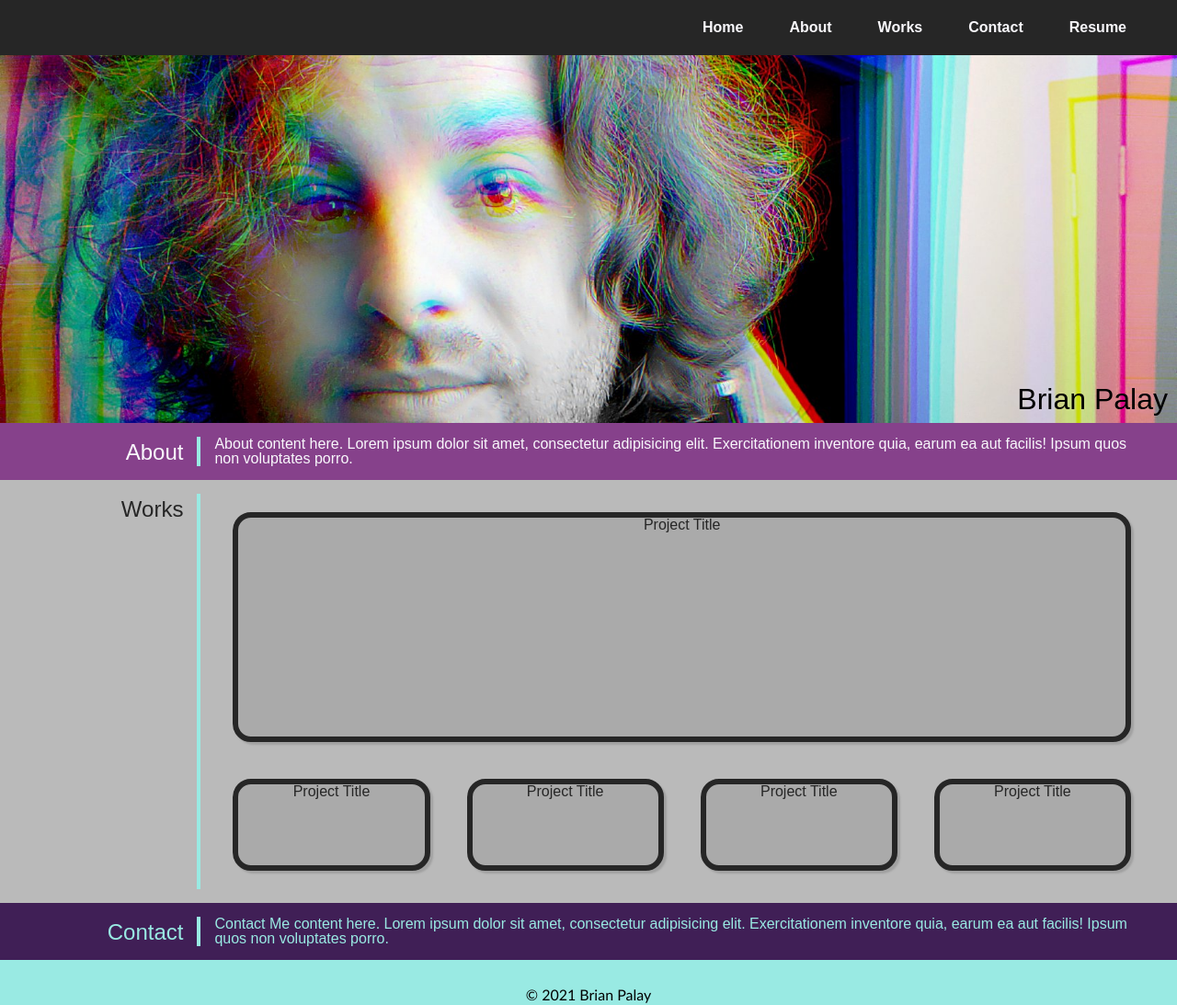
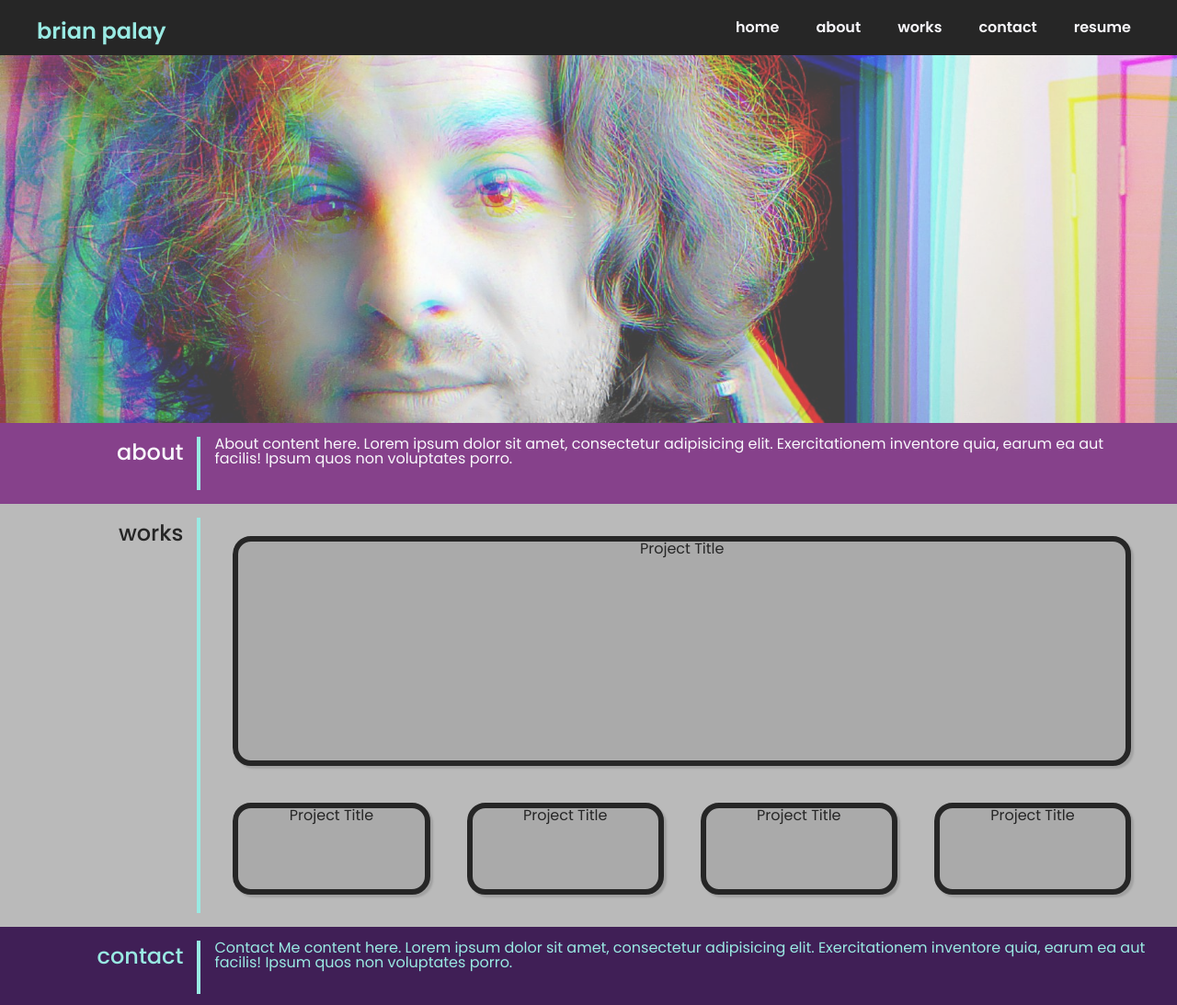
Before and after one commit to bpplaysguitar/development-portfolio, a plain HTML site: page index.html in a window 1280 px wide. Shown: the top 1093 px of the page at 92% size. Drawn offline with Linux system fonts and the light colour scheme.

Commit message:
more CSS inc psuedo element in header

```diff
--- a/assets/css/style.css
+++ b/assets/css/style.css
@@ -1,3 +1,5 @@
+@import url('https://fonts.googleapis.com/css2?family=Poppins:wght@400;500;600;700&display=swap');
+
 * {
   box-sizing: border-box;
 }
@@ -13,7 +15,7 @@
 }
 
 body {
-  font-family: Arial;
+  font-family: Poppins;
   display: flex;
   flex-direction: column;
   min-height: 100vh;
@@ -25,6 +27,10 @@ h1 {
 
 h2 {
   font-size: 1.5rem;
+  padding-bottom: 5px;
+  margin-bottom: 1em;
+  font-weight: 500;
+  text-transform: lowercase;
 }
 
 header {
@@ -35,16 +41,28 @@ header {
   align-items: center;
 }
 
+nav::before {
+  position: absolute;
+  left: 40px;
+  content: "Brian Palay";
+  font-size: 1.5em;
+  color: var(--adidas--green);
+  border-radius: 20px;
+  font-weight: 600;
+  text-transform: lowercase;
+  }
+
 nav ul {
   list-style: none;
   display: flex;
   position: relative;
   right: 30px;
+  text-transform: lowercase;
 }
 
 nav a {
   color: var(--adidas--white);
-  padding: 10px 25px;
+  padding: 5px 20px;
   text-decoration: none;
   text-align: center;
   font-weight: 600;
@@ -62,17 +80,11 @@ nav a:hover {
   height: 400px;
   width: 100%;
   background-image: url("../images/glitchbp.jpg");
+  opacity: .75;
   background-size: cover;
-  /* background-position: center; */
   background-repeat:no-repeat;
   background-position-y:25%;
 }
-
-#hero h1 {
-  position: absolute;
-  bottom: 10px;
-  right: 10px;
-  }
 
 .flex-container {
   display: flex;
@@ -150,7 +162,7 @@ width: 100%;
 
 
 footer {
-  height: 100px;
+  height: 80px;
   background-color: var(--adidas--green);
   padding: 30px;
   clear: both;
@@ -179,7 +191,7 @@ footer {
   }
 
   .aside h2 {
-    border-bottom: 2px solid var(--adidas--green);
+    border-bottom: 4px solid var(--adidas--green);
   }
 }
 
--- a/index.html
+++ b/index.html
@@ -20,7 +20,7 @@
       </ul>
     </nav>
   </header>
-  <div id="hero">      <h1>Brian Palay</h1></div>
+  <div id="hero"></div>
   <section class="flex-container" id="about">
     <div class="aside">
       <h2>About</h2>
```
